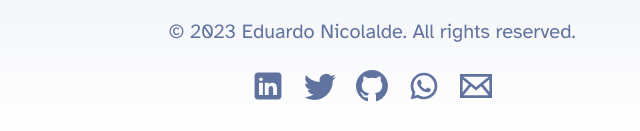
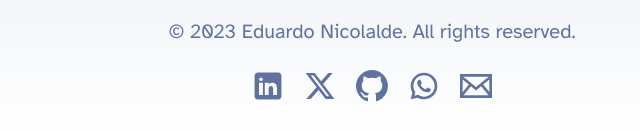
Before and after one commit to eduanico/portfolio, an Astro site: page / in a window 1280 px wide. Shown: the part 2620-2751 px from the top of the page, 268-908 px from the left. Built offline with nearby package versions, Linux system fonts and the light colour scheme; Astro itself is replaced by a stand-in of ours.

Commit message:
update twitter x new logo

```diff
--- a/src/components/Footer.astro
+++ b/src/components/Footer.astro
@@ -7,25 +7,26 @@
   <div class="social-links">
     <a href="https://www.linkedin.com/in/eduardo-nicolalde/" target="_blank">
       <span class="sr-only">Contact me on LinkedIn</span>
-	  <svg xmlns="http://www.w3.org/2000/svg" x="0px" y="0px" width="32" height="32" viewBox="0 0 50 50">
-		<path
-		fill="currentColor"
-		d="M41,4H9C6.24,4,4,6.24,4,9v32c0,2.76,2.24,5,5,5h32c2.76,0,5-2.24,5-5V9C46,6.24,43.76,4,41,4z M17,20v19h-6V20H17z M11,14.47c0-1.4,1.2-2.47,3-2.47s2.93,1.07,3,2.47c0,1.4-1.12,2.53-3,2.53C12.2,17,11,15.87,11,14.47z M39,39h-6c0,0,0-9.26,0-10 c0-2-1-4-3.5-4.04h-0.08C27,24.96,26,27.02,26,29c0,0.91,0,10,0,10h-6V20h6v2.56c0,0,1.93-2.56,5.81-2.56 c3.97,0,7.19,2.73,7.19,8.26V39z"></path>
-	</svg>
+      <svg xmlns="http://www.w3.org/2000/svg" x="0px" y="0px" width="32" height="32" viewBox="0 0 50 50">
+        <path
+          fill="currentColor"
+          d="M41,4H9C6.24,4,4,6.24,4,9v32c0,2.76,2.24,5,5,5h32c2.76,0,5-2.24,5-5V9C46,6.24,43.76,4,41,4z M17,20v19h-6V20H17z M11,14.47c0-1.4,1.2-2.47,3-2.47s2.93,1.07,3,2.47c0,1.4-1.12,2.53-3,2.53C12.2,17,11,15.87,11,14.47z M39,39h-6c0,0,0-9.26,0-10 c0-2-1-4-3.5-4.04h-0.08C27,24.96,26,27.02,26,29c0,0.91,0,10,0,10h-6V20h6v2.56c0,0,1.93-2.56,5.81-2.56 c3.97,0,7.19,2.73,7.19,8.26V39z"
+        ></path>
+      </svg>
     </a>
     <a href="https://twitter.com/aaronnicolalde1" target="_blank">
       <span class="sr-only">Follow me on Twitter</span>
-      <svg viewBox="0 0 16 16" aria-hidden="true" width="32" height="32" astro-icon="social/twitter"
-        ><path
+      <svg xmlns="http://www.w3.org/2000/svg"  x="0px" y="0px" width="32" height="32" viewBox="0 0 24 24" version="1.1">
+        <path
           fill="currentColor"
-          d="M5.026 15c6.038 0 9.341-5.003 9.341-9.334 0-.14 0-.282-.006-.422A6.685 6.685 0 0 0 16 3.542a6.658 6.658 0 0 1-1.889.518 3.301 3.301 0 0 0 1.447-1.817 6.533 6.533 0 0 1-2.087.793A3.286 3.286 0 0 0 7.875 6.03a9.325 9.325 0 0 1-6.767-3.429 3.289 3.289 0 0 0 1.018 4.382A3.323 3.323 0 0 1 .64 6.575v.045a3.288 3.288 0 0 0 2.632 3.218 3.203 3.203 0 0 1-.865.115 3.23 3.23 0 0 1-.614-.057 3.283 3.283 0 0 0 3.067 2.277A6.588 6.588 0 0 1 .78 13.58a6.32 6.32 0 0 1-.78-.045A9.344 9.344 0 0 0 5.026 15z"
-        ></path></svg
-      >
+          d="M18.244 2.25h3.308l-7.227 8.26 8.502 11.24H16.17l-5.214-6.817L4.99 21.75H1.68l7.73-8.835L1.254 2.25H8.08l4.713 6.231zm-1.161 17.52h1.833L7.084 4.126H5.117z"
+        ></path>
+      </svg>
     </a>
     <a href="https://github.com/eduanico" target="_blank">
       <span class="sr-only">Go to my GitHub repo</span>
-      <svg viewBox="0 0 16 16" aria-hidden="true" width="32" height="32" astro-icon="social/github"
-        ><path
+      <svg viewBox="0 0 16 16" aria-hidden="true" width="32" height="32" astro-icon="social/github">
+        <path
           fill="currentColor"
           d="M8 0C3.58 0 0 3.58 0 8c0 3.54 2.29 6.53 5.47 7.59.4.07.55-.17.55-.38 0-.19-.01-.82-.01-1.49-2.01.37-2.53-.49-2.69-.94-.09-.23-.48-.94-.82-1.13-.28-.15-.68-.52-.01-.53.63-.01 1.08.58 1.23.82.72 1.21 1.87.87 2.33.66.07-.52.28-.87.51-1.07-1.78-.2-3.64-.89-3.64-3.95 0-.87.31-1.59.82-2.15-.08-.2-.36-1.02.08-2.12 0 0 .67-.21 2.2.82.64-.18 1.32-.27 2-.27.68 0 1.36.09 2 .27 1.53-1.04 2.2-.82 2.2-.82.44 1.1.16 1.92.08 2.12.51.56.82 1.27.82 2.15 0 3.07-1.87 3.75-3.65 3.95.29.25.54.73.54 1.48 0 1.07-.01 1.93-.01 2.2 0 .21.15.46.55.38A8.012 8.012 0 0 0 16 8c0-4.42-3.58-8-8-8z"
         ></path></svg
```
